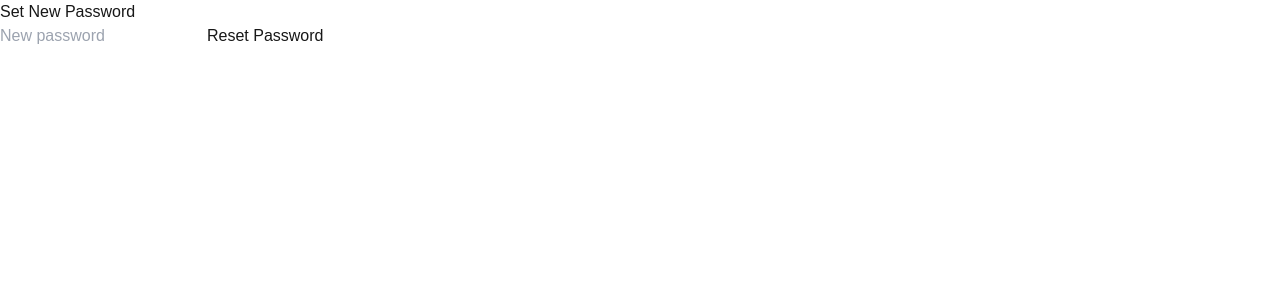
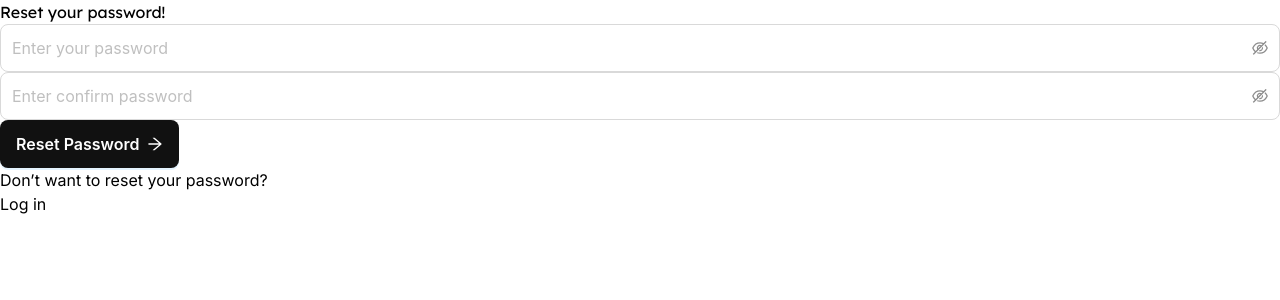
Before and after one commit to anaspolygon/admin, a Next.js app: page /reset-password in a window 1280 px wide. Shown: the top 300 px of the page. Built offline with nearby package versions, Linux system fonts and the light colour scheme; what @ant-design/nextjs-registry would draw is missing.

Commit message:
reset password screen done

```diff
--- a/src/app/(auth)/reset-password/page.tsx
+++ b/src/app/(auth)/reset-password/page.tsx
@@ -1,7 +1,8 @@
-// pages/reset-password.tsx
-"use client"
+"use client";
 import { useState } from "react";
 import { useRouter, useSearchParams } from "next/navigation";
+import { Button, Input } from "antd";
+import { ArrowRightOutlined } from "@ant-design/icons";
 
 export default function ResetPassword() {
   const router = useRouter();
@@ -14,6 +15,9 @@ export default function ResetPassword() {
   interface ResetPasswordResponse {
     message: string;
   }
+
+  const [password, setPassword] = useState("");
+  const [passwordError, setPasswordError] = useState("");
 
   const handleSubmit = async (e: React.FormEvent<HTMLFormElement>) => {
     e.preventDefault();
@@ -28,13 +32,36 @@ const handleSubmit = async (e: React.FormEvent<HTMLFormElement>) => {
   };
 
   return (
-    <div>
-      <h2>Set New Password</h2>
-      <form onSubmit={handleSubmit}>
-        <input type="password" value={newPassword} onChange={(e) => setNewPassword(e.target.value)} placeholder="New password" required />
-        <button type="submit">Reset Password</button>
-      </form>
-      {message && <p>{message}</p>}
+    <div className="bg-[#FFFFFF] w-full h-screen flex items-center justify-center">
+      <div className="w-[500px]">
+        <h2 className="font-lexend-deca text-[36px] leading-[54px] font-bold text-center">Reset your password!</h2>
+        <Input.Password style={{ height: 48 }} onChange={(e) => {
+          setPassword(e.target.value);
+          setPasswordError("")
+        }} className="mt-4" size="large" placeholder="Enter your password" />
+        <Input.Password style={{ height: 48 }} onChange={(e) => {
+          setPassword(e.target.value);
+          setPasswordError("")
+        }} className="mt-4" size="large" placeholder="Enter confirm password" />
+        {passwordError && <p className="text-red-500 mt-2">{passwordError} fdsafsadf</p>}
+         <Button
+          onClick={() => {}}
+          type="primary"
+          size="large"
+          className="w-full mt-4"
+          style={{
+            backgroundColor:"#111111",
+            fontWeight:600,
+            height:48
+          }}
+        >
+          Reset Password <ArrowRightOutlined />
+        </Button>
+        <div className="text-base text-gray-500 font-inter mt-4 flex items-center gap-1">
+          <p>Don’t want to reset your password?</p>
+          <a  href="/login" className="text-[#0070f3]  transition-colors hover:text-gray-900 hover:no-underline font-semibold"> Log in</a>
+        </div>
+      </div>
     </div>
   );
 }
--- a/src/app/globals.css
+++ b/src/app/globals.css
@@ -14,11 +14,11 @@
   }
 }
 
-body {
+/* body {
   color: var(--foreground);
   background: var(--background);
   font-family: Arial, Helvetica, sans-serif;
-}
+} */
 
 .font-inter {
   font-family: var(--font-inter);
```
Lines whose indentation alone changed are shown as unchanged.
